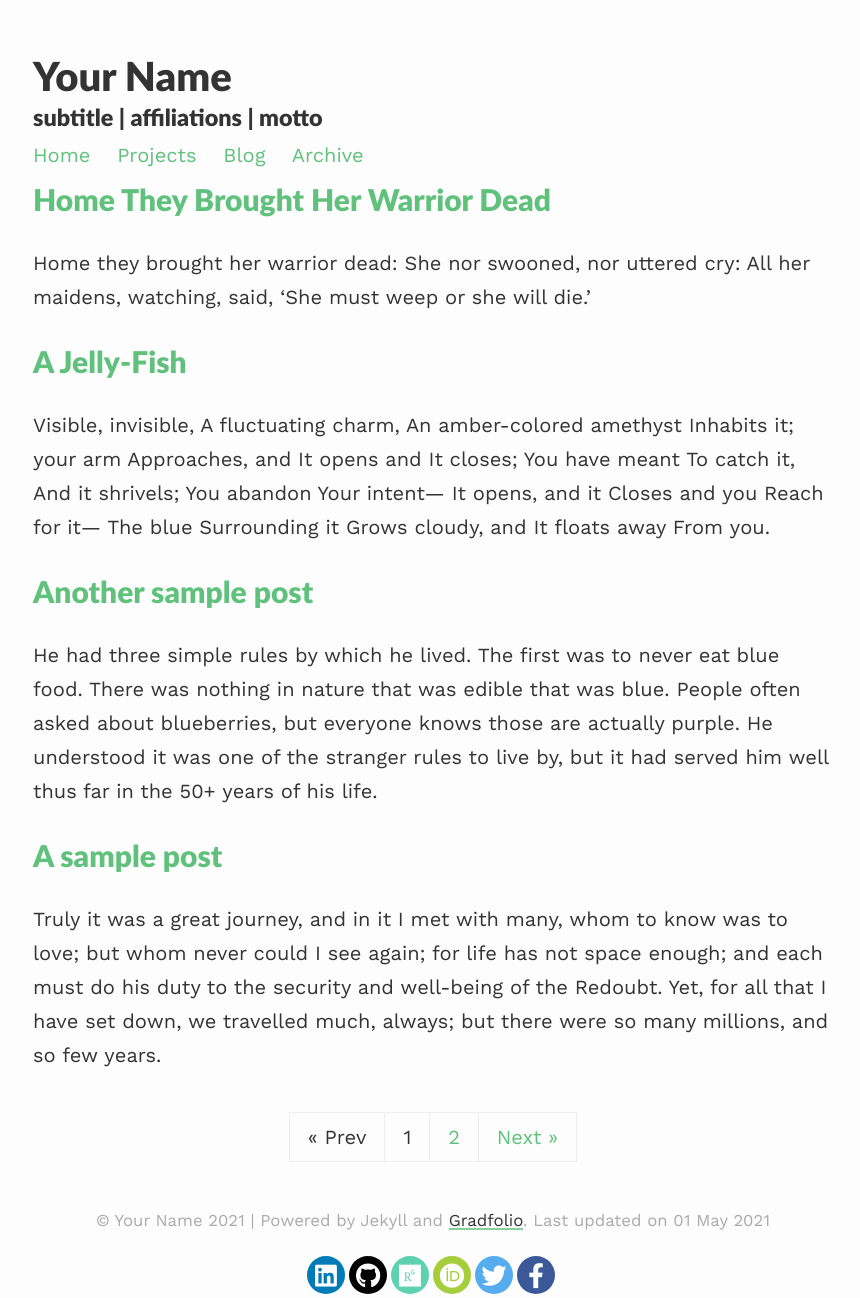
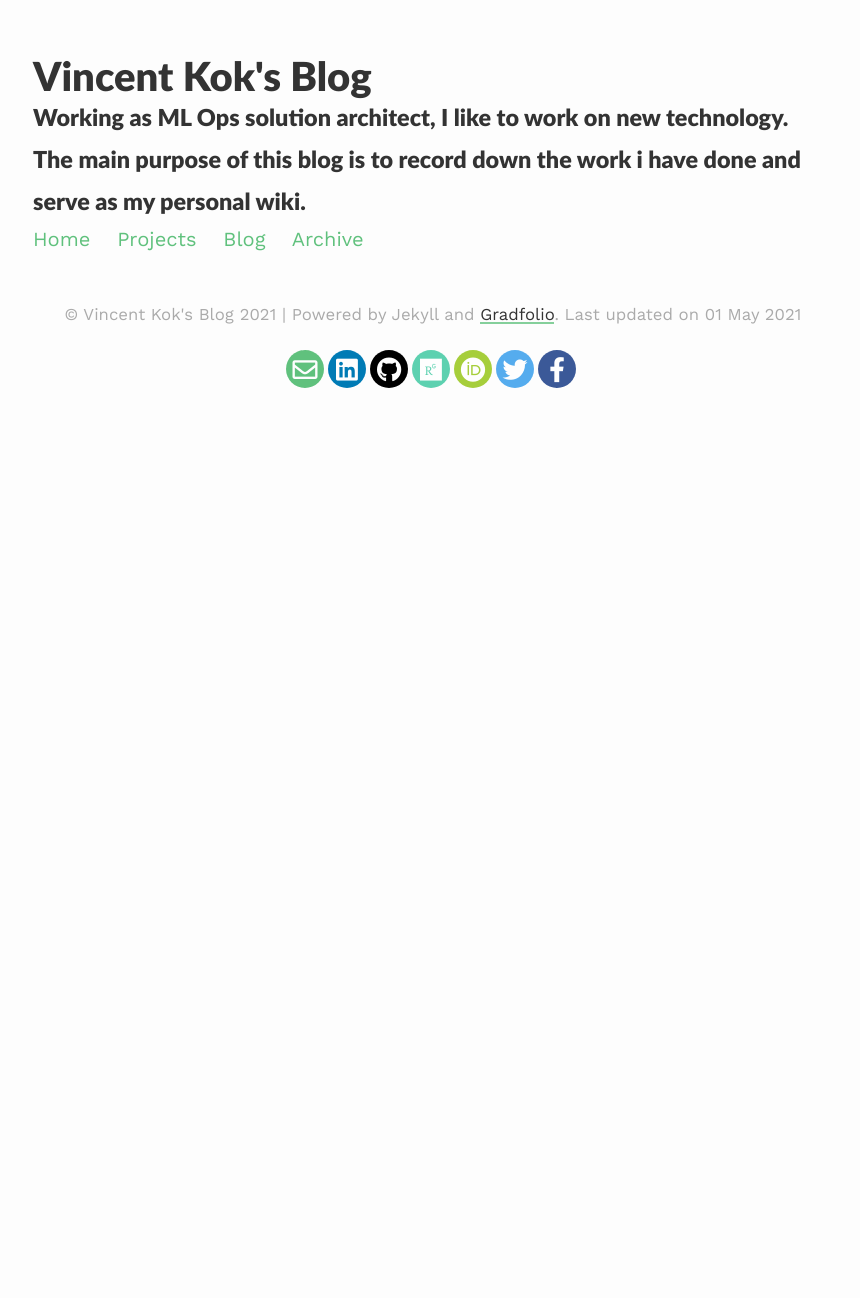
Before and after one commit to wskok2/wskok.github.io, a Jekyll site: the page built from blog/index.html, in a window 1280 px wide. Shown: the whole page, without its empty margins (207-1067 px from the left). Built offline with Jekyll 4.4.1, drawn with Linux system fonts in a browser that asks for light colours; nearby versions of some CDN libraries; the list of posts is cut into pages by our own code; after the commit the page ends 980 px from its top, so only the background shows below that.

Commit message:
cleanup and create new post.

```diff
--- a/_config.yml
+++ b/_config.yml
@@ -1,11 +1,11 @@
 ### your site title here
 
-title: Your Name
-description: subtitle | affiliations | motto
+title: Vincent Kok's Blog
+description: Working as ML Ops solution architect, I like to work on new technology. The main purpose of this blog is to record down the work i have done and serve as my personal wiki.
 
-baseurl: /gradfolio #name of GitHub repository
+baseurl: / #name of GitHub repository
 url: #custom url to be used instead of GitHub repository
-email: #
+email: vincent.kok@gmail.com
 
 
 highlighter: rouge
--- a/_posts/2018-02-05-atticus.md
+++ /dev/null
@@ -1,16 +0,0 @@
----
-layout: post
-title:  "A sample post"
----
-
-Truly it was a great journey, and in it I met with many, whom to know was to love; but whom never could I see again; for life has not space enough; and each must do his duty to the security and well-being of the Redoubt. Yet, for all that I have set down, we travelled much, always; but there were so many millions, and so few years.
-
-Atticus said to Jem one day, “I’d rather you shot at tin cans in the backyard, but I know you’ll go after birds. Shoot all the blue jays you want, if you can hit ‘em, but remember it’s a sin to kill a mockingbird.” That was the only time I ever heard Atticus say it was a sin to do something, and I asked Miss Maudie about it. “Your father’s right,” she said. “Mockingbirds don’t do one thing except make music for us to enjoy. They don’t eat up people’s gardens, don’t nest in corn cribs, they don’t do one thing but sing their hearts out for us. That’s why it’s a sin to kill a mockingbird.
-
-I took a deep breath and listened to the old brag of my heart. I am, I am, I am.
-
-We believe that we can change the things around us in accordance with our desires—we believe it because otherwise we can see no favourable outcome. We do not think of the outcome which generally comes to pass and is also favourable: we do not succeed in changing things in accordance with our desires, but gradually our desires change. The situation that we hoped to change because it was intolerable becomes unimportant to us. We have failed to surmount the obstacle, as we were absolutely determined to do, but life has taken us round it, led us beyond it, and then if we turn round to gaze into the distance of the past, we can barely see it, so imperceptible has it become.
-
-The most beautiful things in the world cannot be seen or touched, they are felt with the heart.
-
-Hello babies. Welcome to Earth. It’s hot in the summer and cold in the winter. It’s round and wet and crowded. On the outside, babies, you’ve got a hundred years here. There’s only one rule that I know of, babies-“God damn it, you’ve got to be kind.
--- a/_posts/2019-07-22-some-more.md
+++ /dev/null
@@ -1,10 +0,0 @@
----
-layout: post
-title:  "Another sample post"
----
-
-He had three simple rules by which he lived. The first was to never eat blue food. There was nothing in nature that was edible that was blue. People often asked about blueberries, but everyone knows those are actually purple. He understood it was one of the stranger rules to live by, but it had served him well thus far in the 50+ years of his life.
-
-She looked at her little girl who was about to become a teen. She tried to think back to when the girl had been younger but failed to pinpoint the exact moment when she had become a little too big to pick up and carry. It hit her all at once. She was no longer a little girl and she stood there speechless with fear, sadness, and pride all running through her at the same time.
-
-She considered the birds to be her friends. She'd put out food for them each morning and then she'd watch as they came to the feeders to gorge themselves for the day. She wondered what they would do if something ever happened to her. Would they miss the meals she provided if she failed to put out the food one morning?
--- a/_posts/2019-08-19-jelly-fish.md
+++ /dev/null
@@ -1,27 +0,0 @@
----
-layout: post
-title:  A Jelly-Fish
----
-
-Visible, invisible,
-A fluctuating charm,
-An amber-colored amethyst
-Inhabits it; your arm
-Approaches, and
-It opens and
-It closes;
-You have meant
-To catch it,
-And it shrivels;
-You abandon
-Your intent—
-It opens, and it
-Closes and you
-Reach for it—
-The blue
-Surrounding it
-Grows cloudy, and
-It floats away
-From you.
-
-[by Marianne Moore](https://poets.org/anthology/poems-your-poetry-project-public-domain)
--- a/_posts/2020-03-09-home-they-brought.md
+++ /dev/null
@@ -1,26 +0,0 @@
----
-layout: post
-title: Home They Brought Her Warrior Dead
----
-
-Home they brought her warrior dead:
-She nor swooned, nor uttered cry:
-All her maidens, watching, said,
-'She must weep or she will die.'
-
-Then they praised him, soft and low,
-Called him worthy to be loved,
-Truest friend and noblest foe;
-Yet she neither spoke nor moved.
-
-Stole a maiden from her place,
-Lightly to the warrior stept,
-Took the face-cloth from the face;
-Yet she neither moved nor wept.
-
-Rose a nurse of ninety years,
-Set his child upon her knee—
-Like summer tempest came her tears—
-'Sweet my child, I live for thee.'
-
-[by Alfred Tennyson](https://en.wikisource.org/wiki/Home_They_Brought_Her_Warrior_Dead)
```
Also changed, not shown: _posts/2016-01-01-jekyll.md (deleted, +0 -20 lines), _posts/2017-10-03-sherlock.md (deleted, +0 -20 lines), _posts/2021-05-01.md (added, +6 -0 lines).
